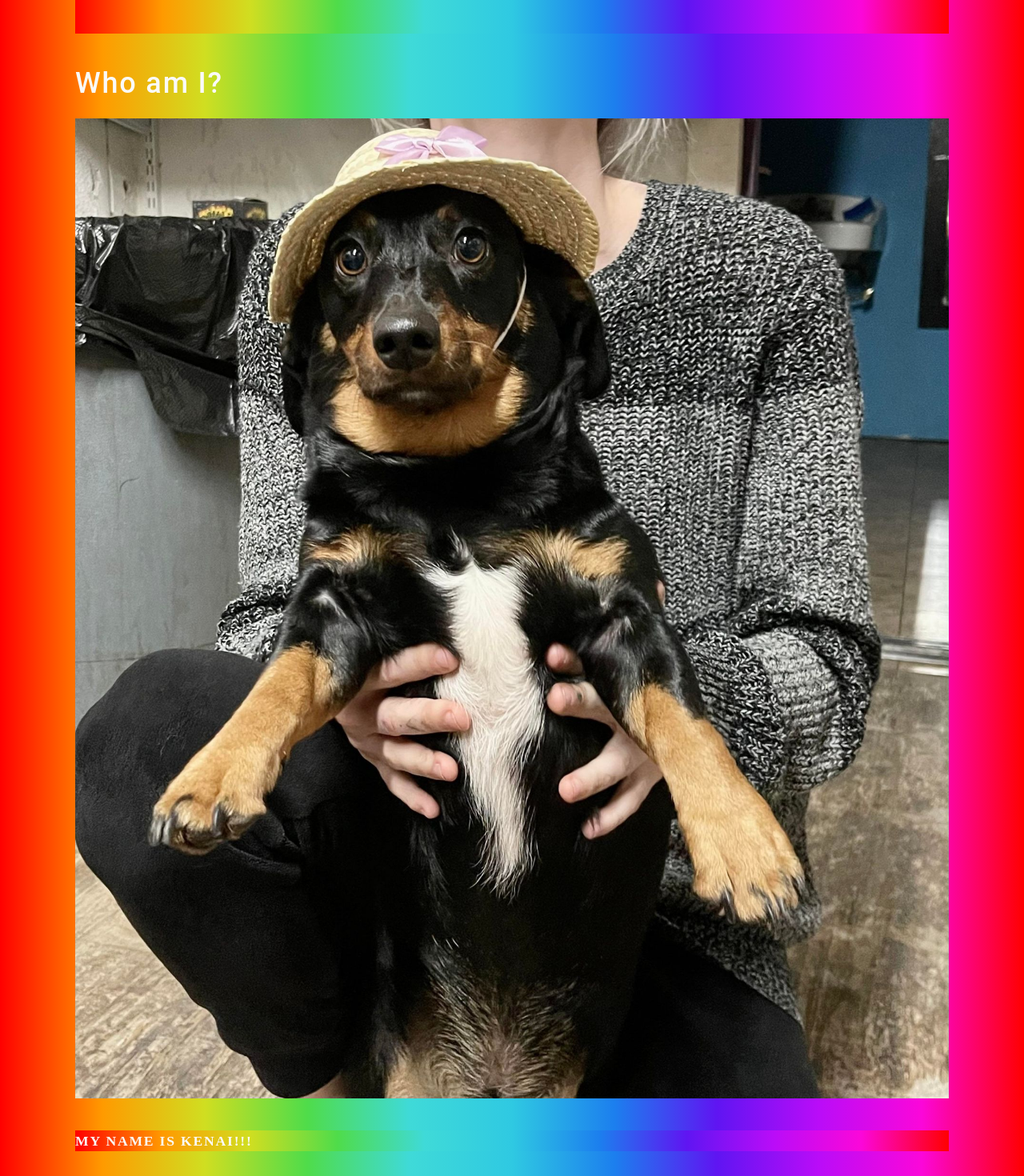
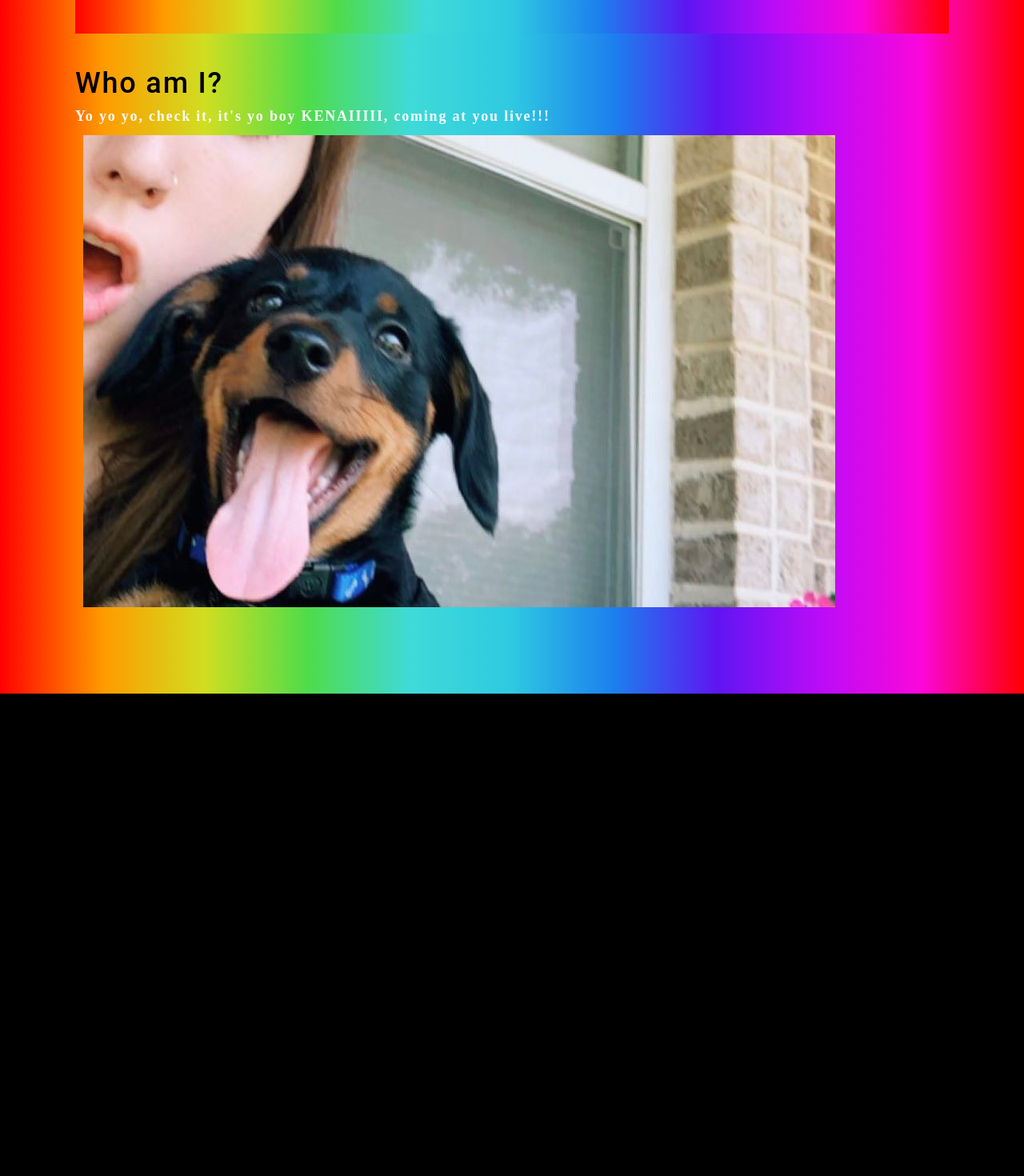
Before and after one commit to Mattrick127/key-nigh, a React (Create React App) app: page / in a window 1280 px wide. Shown: the part 1220-2690 px from the top of the page at 80% size. After the commit the page ends 2087 px from the top, so only its background shows below. Built offline with nearby package versions, Linux system fonts and the light colour scheme.

Commit message:
added in rainbow gradient background

```diff
--- a/src/components/About/index.js
+++ b/src/components/About/index.js
@@ -1,15 +1,14 @@
 import React from "react";
-import coverImage from '../../assets/cover/bowhat2.jpg';
+import coverImage from '../../assets/cover/2.jpg';
 function About() {
     return (
         <section className="my-5">
         <h1 id="about">Who am I?</h1>
-        <img src={coverImage} className="my-2" style={{ width: "100%" }} alt="cover" />
-        <div className="my-2">
-            <p>
-                MY NAME IS KENAI!!!
-            </p>
-        </div>
+            <article>
+                Yo yo yo, check it, it's yo boy KENAIIIII, coming at you live!!!
+
+            <img src={coverImage} alt="cover" />
+            </article>
         </section>
     );
 }
--- a/src/index.css
+++ b/src/index.css
@@ -54,37 +54,46 @@ h6 {
 
 h1 {
   font-size: 2.25rem;
+  color: #000000;
 }
 
 h2 {
   font-size: 2rem;
+  color: #000000;
 }
 
 h3 {
   font-size: 1.75rem;
+  color: #000000;
 }
 
 h4 {
   font-size: 1.5rem;
+  color: #000000;
 }
 
 h5 {
   font-size: 1.25rem;
+  color: #000000;
 }
 
 h6 {
   font-size: 1rem;
+  color: #000000;
 }
 
 p {
   font-size: 1.1rem;
+  color: white;
   margin-top: 0;
+  background-color: #000000;
 }
 
 a {
   color: var(--tertiary);
   text-decoration: none;
   font-weight: bold;
+  color: #000000;
 }
 
 a:hover {
@@ -121,6 +130,7 @@ button[disabled] {
 }
 
 img {
+  padding: 10px;
   max-width: 100%;
 }
 
```
Also changed, not shown: src/assets/cover/2.jpg (added).
